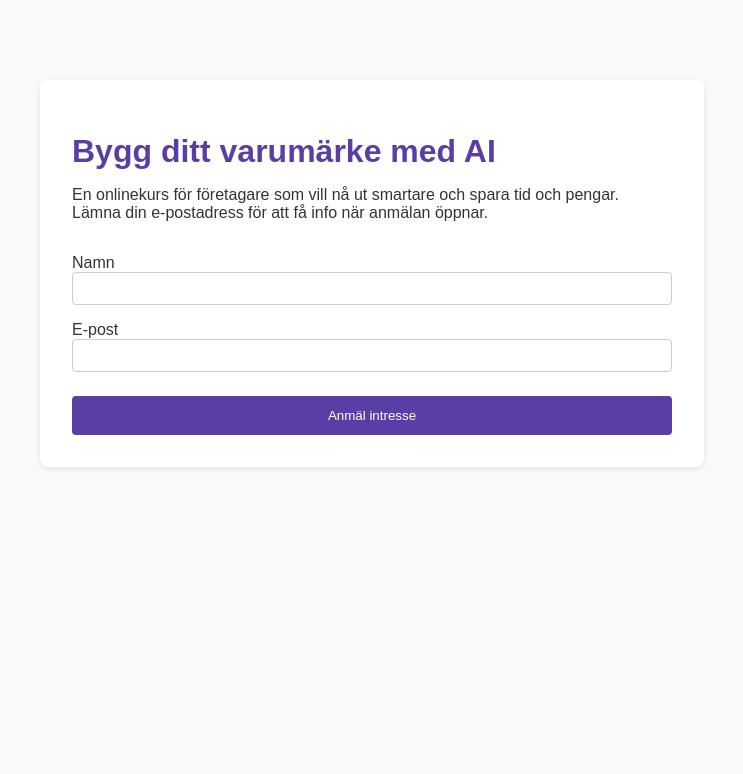
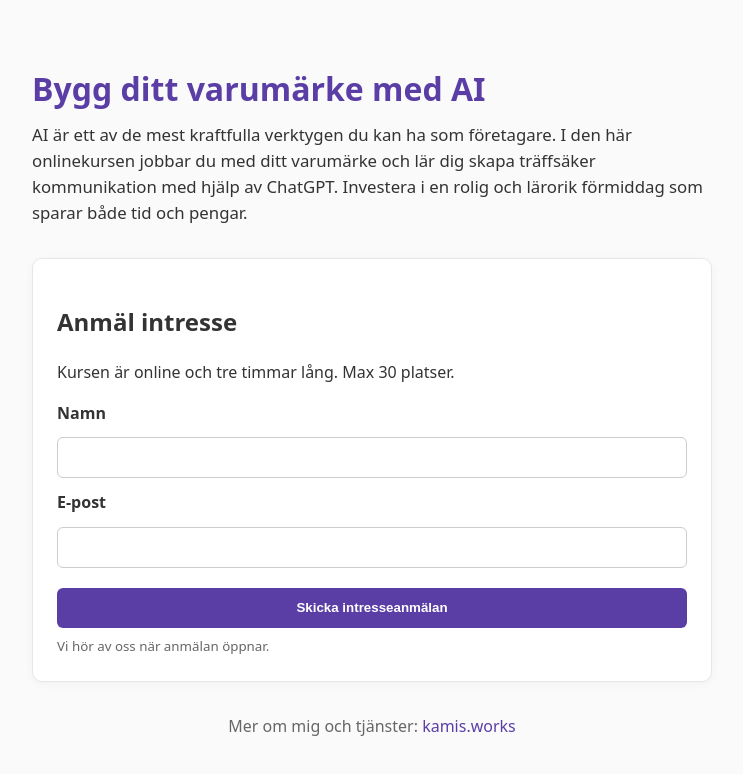
Before and after one commit to alexkamis/kamis-ai-website, a plain HTML site: page kurs/index.html in a window 1280 px wide. Shown: the whole page, without its empty margins (268-1011 px from the left). Drawn offline with Linux system fonts and the light colour scheme.

Commit message:
Update all site files: fixed Netlify form, added redirects, updated text and styling

```diff
--- a/kurs/index.html
+++ b/kurs/index.html
@@ -2,25 +2,64 @@
 <html lang="sv">
 <head>
   <meta charset="UTF-8" />
-  <meta name="viewport" content="width=device-width, initial-scale=1.0" />
-  <title>Bygg ditt varumärke med AI – Kursanmälan</title>
+  <meta name="viewport" content="width=device-width, initial-scale=1" />
+  <title>Bygg ditt varumärke med AI – Onlinekurs för företagare</title>
+
+  <!-- Meta / Social -->
+  <meta name="description" content="En onlinekurs där du lär dig använda ChatGPT för att skapa kommunikation som fungerar. För företagare som vill nå ut smartare och spara tid och pengar." />
+  <meta property="og:title" content="Bygg ditt varumärke med AI" />
+  <meta property="og:description" content="Lär dig använda ChatGPT för effektiv kommunikation. Anmäl intresse." />
+  <meta property="og:type" content="website" />
+  <meta property="og:url" content="https://kamis.ai/kurs/" />
+  <link rel="canonical" href="https://kamis.ai/kurs/"/>
+
   <link rel="stylesheet" href="style.css" />
 </head>
 <body>
-  <div class="container">
-    <h1>Bygg ditt varumärke med AI</h1>
-    <p>En onlinekurs för företagare som vill nå ut smartare och spara tid och pengar.
-    Lämna din e-postadress för att få info när anmälan öppnar.</p>
+  <main class="container">
+    <header>
+      <h1>Bygg ditt varumärke med AI</h1>
+      <p class="lead">
+        AI är ett av de mest kraftfulla verktygen du kan ha som företagare.
+        I den här onlinekursen jobbar du med ditt varumärke och lär dig skapa
+        träffsäker kommunikation med hjälp av ChatGPT. Investera i en rolig
+        och lärorik förmiddag som sparar både tid och pengar.
+      </p>
+    </header>
 
-    <form name="kursintresse" method="POST" data-netlify="true" action="/tack/">
-      <label for="name">Namn</label>
-      <input type="text" id="name" name="name" required />
+    <section class="card">
+      <h2>Anmäl intresse</h2>
+      <p>Kursen är online och tre timmar lång. Max 30 platser.</p>
 
-      <label for="email">E-post</label>
-      <input type="email" id="email" name="email" required />
+      <!-- Netlify Form (viktig: form-name + honeypot + action) -->
+      <form name="kursintresse"
+            method="POST"
+            action="/tack/"
+            data-netlify="true"
+            netlify-honeypot="bot-field">
 
-      <button type="submit">Anmäl intresse</button>
-    </form>
-  </div>
+        <!-- krävs för Netlify: måste matcha formens namn -->
+        <input type="hidden" name="form-name" value="kursintresse" />
+
+        <!-- honeypot mot spam -->
+        <p class="hp" aria-hidden="true">
+          <label>Fyll inte i detta: <input name="bot-field" /></label>
+        </p>
+
+        <label for="name">Namn</label>
+        <input id="name" name="name" autocomplete="name" required />
+
+        <label for="email">E-post</label>
+        <input id="email" name="email" type="email" autocomplete="email" required />
+
+        <button type="submit">Skicka intresseanmälan</button>
+      </form>
+      <small class="hint">Vi hör av oss när anmälan öppnar.</small>
+    </section>
+
+    <footer class="footer">
+      <p>Mer om mig och tjänster: <a href="https://kamis.works" target="_blank" rel="noopener">kamis.works</a></p>
+    </footer>
+  </main>
 </body>
 </html>
--- a/kurs/style.css
+++ b/kurs/style.css
@@ -1,50 +1,64 @@
-body {
-  font-family: Arial, sans-serif;
-  background: #fafafa;
-  color: #333;
-  margin: 0;
-  padding: 0;
+:root{
+  --bg:#fafafa;
+  --text:#333;
+  --card:#fff;
+  --brand:#5a3ea6; /* Kamis Works-lila */
+  --brand-d:#472f88;
+  --border:#e7e7e7;
 }
 
-.container {
-  max-width: 600px;
-  margin: 5rem auto;
-  padding: 2rem;
-  background: #fff;
-  border-radius: 8px;
-  box-shadow: 0 2px 6px rgba(0,0,0,0.1);
+*{box-sizing:border-box}
+html,body{margin:0;padding:0}
+body{
+  font-family: system-ui, -apple-system, Segoe UI, Roboto, Arial, sans-serif;
+  color:var(--text);
+  background:var(--bg);
+  line-height:1.55;
 }
 
-h1 {
-  color: #5a3ea6; /* Kamis Works-lila */
-  margin-bottom: 1rem;
+.container{
+  max-width:720px;
+  margin:4rem auto;
+  padding:0 1.25rem;
 }
 
-form {
-  display: flex;
-  flex-direction: column;
+h1{color:var(--brand); margin:0 0 .5rem}
+.lead{font-size:1.05rem; margin:0 0 2rem}
+
+.card{
+  background:var(--card);
+  border:1px solid var(--border);
+  border-radius:10px;
+  padding:1.5rem;
+  box-shadow:0 2px 10px rgba(0,0,0,.04);
+  margin-bottom:2rem;
 }
 
-label {
-  margin-top: 1rem;
+form{display:grid; gap:.75rem; grid-template-columns:1fr}
+label{font-weight:600}
+input{
+  padding:.65rem .75rem;
+  border:1px solid #ccc;
+  border-radius:6px;
+  font-size:1rem;
 }
+button{
+  margin-top:.5rem;
+  padding:.8rem 1rem;
+  background:var(--brand);
+  color:#fff;
+  border:0;
+  border-radius:6px;
+  font-weight:700;
+  cursor:pointer;
+}
+button:hover{background:var(--brand-d)}
 
-input {
-  padding: 0.5rem;
-  border: 1px solid #ccc;
-  border-radius: 4px;
-}
+.hint{display:block; margin-top:.5rem; color:#666}
 
-button {
-  margin-top: 1.5rem;
-  padding: 0.75rem;
-  background: #5a3ea6;
-  color: #fff;
-  border: none;
-  border-radius: 4px;
-  cursor: pointer;
-}
+.footer{margin-top:2rem; text-align:center; color:#666}
+.footer a{color:var(--brand); text-decoration:none}
+.footer a:hover{text-decoration:underline}
 
-button:hover {
-  background: #472f88;
-}
+/* honeypot gömd */
+.hp{position:absolute; left:-9999px}
```
Also changed, not shown: index.html (+4 -2 lines), tack/index.html (+12 -4 lines), 2 other files.
